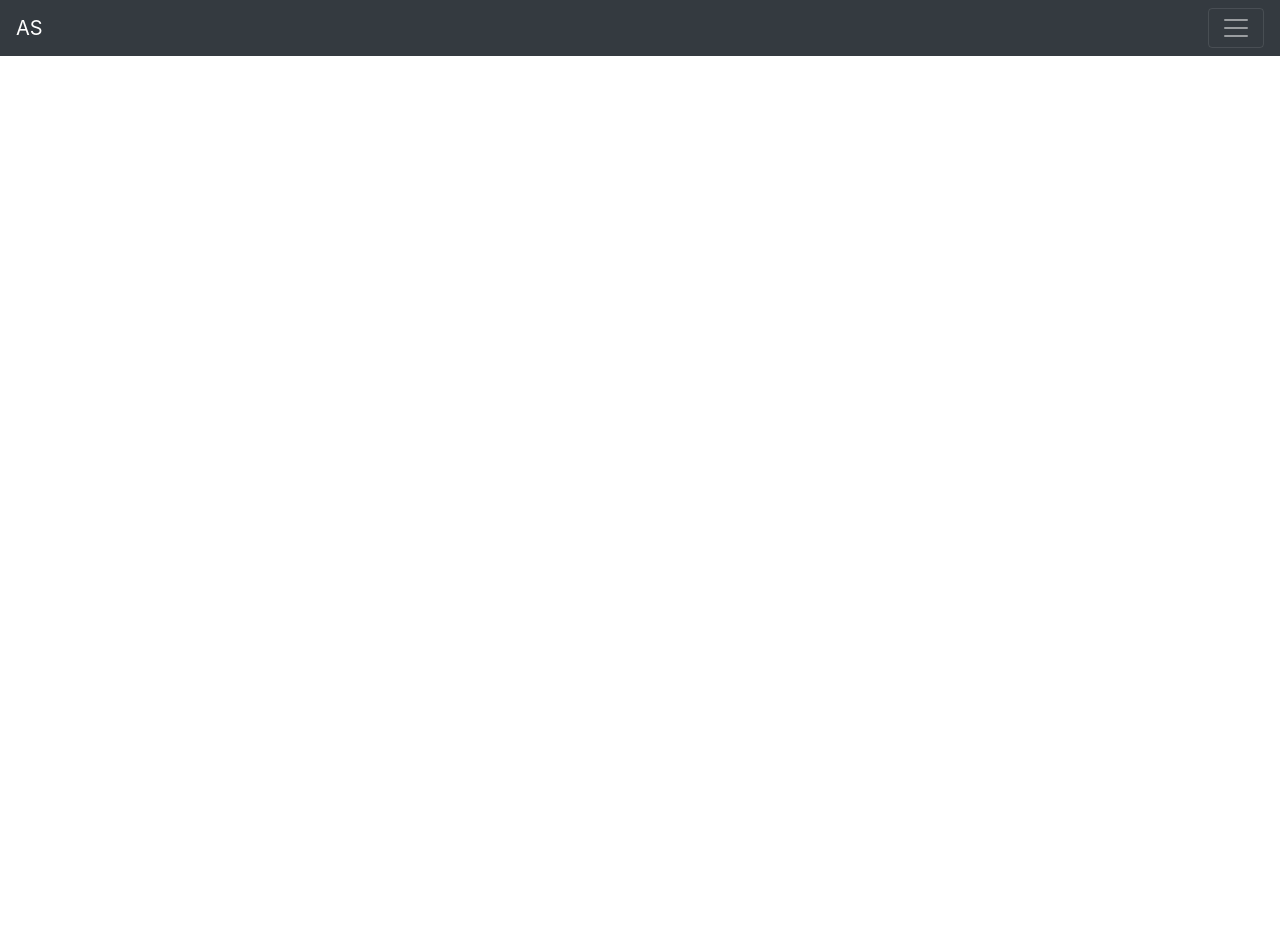
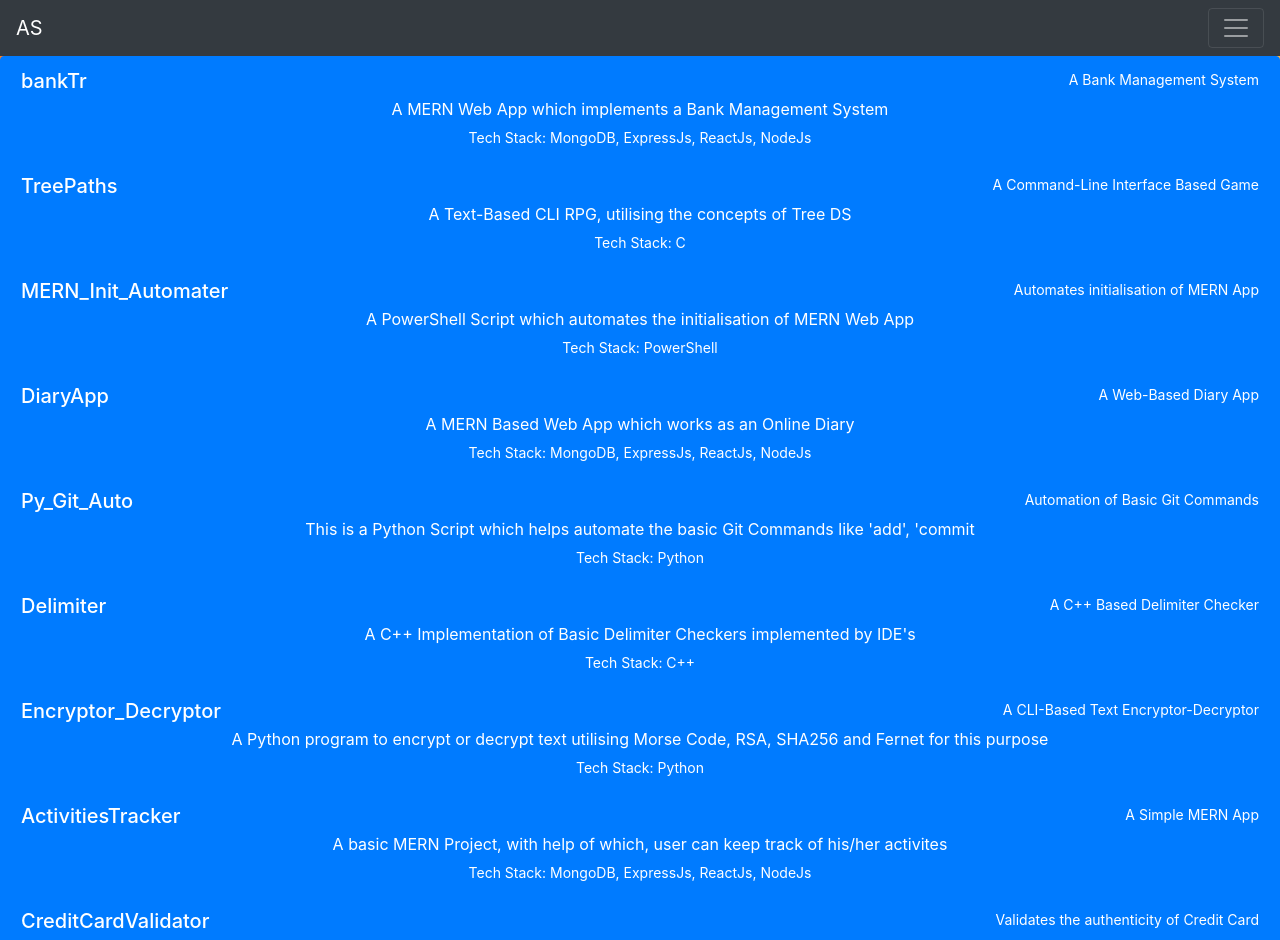
Before and after one commit to Abhinav5050649/portfolioOld, a React (Create React App) app in the folder client/: page /projects in a window 1280 px wide. Shown: the top 940 px of the page. Before the commit the page ends 800 px from the top, so only its background shows below. Built offline with nearby package versions, Linux system fonts and the light colour scheme.

Commit message:
Modifications made

```diff
--- a/client/src/components/contact.js
+++ b/client/src/components/contact.js
@@ -1,9 +1,24 @@
 import React from "react";
+import linked from "./images/link.jpg"
+import github from "./images/github.jpg"
 
 export const Contact = () => {
     return(
-        <div>
-
+        <div class="container">
+            <h1 class="display-4">To Reach Me:</h1>
+            <div class="container">
+                <div class="row">
+                    <div class="col-sm">
+                        <img src={linked} class="img-thumbnail" alt="..." height={175} width={175}></img>
+                    </div>
+                    <div class="col-sm">
+                        <img src={github} class="img-thumbnail" alt="..." height={175} width={175}></img>
+                    </div>
+                </div>
+            </div>
+            <blockquote class="blockquote">
+                <p class="mb-0">Email: abhinav291sharma@gmail.com</p>
+            </blockquote>
         </div>
     );
 }
--- a/client/src/components/projects.js
+++ b/client/src/components/projects.js
@@ -2,8 +2,79 @@ import React from "react";
 
 export const Project = () => {
     return(
-        <div>
-
+        <div class="list-group">
+            <a href="https://github.com/Abhinav5050649/bankTr" class="list-group-item list-group-item-action active">
+                <div class="d-flex w-100 justify-content-between">
+                <h5 class="mb-1">bankTr</h5>
+                <small>A Bank Management System</small>
+                </div>
+                <p class="mb-1">A MERN Web App which implements a Bank Management System</p>
+                <small>Tech Stack: MongoDB, ExpressJs, ReactJs, NodeJs</small>
+            </a>
+            <a href="https://github.com/Abhinav5050649/TreePaths" class="list-group-item list-group-item-action active">
+                <div class="d-flex w-100 justify-content-between">
+                <h5 class="mb-1">TreePaths</h5>
+                <small>A Command-Line Interface Based Game</small>
+                </div>
+                <p class="mb-1">A Text-Based CLI RPG, utilising the concepts of Tree DS</p>
+                <small>Tech Stack: C</small>
+            </a>
+            <a href="https://github.com/Abhinav5050649/MERN_Init_Automater" class="list-group-item list-group-item-action active">
+                <div class="d-flex w-100 justify-content-between">
+                <h5 class="mb-1">MERN_Init_Automater</h5>
+                <small>Automates initialisation of MERN App</small>
+                </div>
+                <p class="mb-1">A PowerShell Script which automates the initialisation of MERN Web App</p>
+                <small>Tech Stack: PowerShell</small>
+            </a>
+            <a href="https://github.com/Abhinav5050649/DiaryApp" class="list-group-item list-group-item-action active">
+                <div class="d-flex w-100 justify-content-between">
+                <h5 class="mb-1">DiaryApp</h5>
+                <small>A Web-Based Diary App</small>
+                </div>
+                <p class="mb-1">A MERN Based Web App which works as an Online Diary</p>
+                <small>Tech Stack: MongoDB, ExpressJs, ReactJs, NodeJs</small>
+            </a>
+            <a href="https://github.com/Abhinav5050649/Py_Git_Auto" class="list-group-item list-group-item-action active">
+                <div class="d-flex w-100 justify-content-between">
+                <h5 class="mb-1">Py_Git_Auto</h5>
+                <small>Automation of Basic Git Commands</small>
+                </div>
+                <p class="mb-1">This is a Python Script which helps automate the basic Git Commands like 'add', 'commit</p>
+                <small>Tech Stack: Python</small>
+            </a>
+            <a href="https://github.com/Abhinav5050649/Delimiter" class="list-group-item list-group-item-action active">
+                <div class="d-flex w-100 justify-content-between">
+                <h5 class="mb-1">Delimiter</h5>
+                <small>A C++ Based Delimiter Checker</small>
+                </div>
+                <p class="mb-1">A C++ Implementation of Basic Delimiter Checkers implemented by IDE's</p>
+                <small>Tech Stack: C++</small>
+            </a>
+            <a href="https://github.com/Abhinav5050649/Encryptor_Decryptor" class="list-group-item list-group-item-action active">
+                <div class="d-flex w-100 justify-content-between">
+                <h5 class="mb-1">Encryptor_Decryptor</h5>
+                <small>A CLI-Based Text Encryptor-Decryptor</small>
+                </div>
+                <p class="mb-1">A Python program to encrypt or decrypt text utilising Morse Code, RSA, SHA256 and Fernet for this purpose</p>
+                <small>Tech Stack: Python</small>
+            </a>
+            <a href="https://github.com/Abhinav5050649/ActivitiesTracker" class="list-group-item list-group-item-action active">
+                <div class="d-flex w-100 justify-content-between">
+                <h5 class="mb-1">ActivitiesTracker</h5>
+                <small>A Simple MERN App</small>
+                </div>
+                <p class="mb-1">A basic MERN Project, with help of which, user can keep track of his/her activites</p>
+                <small>Tech Stack: MongoDB, ExpressJs, ReactJs, NodeJs</small>
+            </a>
+            <a href="https://github.com/Abhinav5050649/CreditCardValidator" class="list-group-item list-group-item-action active">
+                <div class="d-flex w-100 justify-content-between">
+                <h5 class="mb-1">CreditCardValidator</h5>
+                <small>Validates the authenticity of Credit Card</small>
+                </div>
+                <p class="mb-1">A C++ program which verifies the authenticity of a Credit Card based on it's Credit Card Number</p>
+                <small>Tech Stack: C++</small>
+            </a>
         </div>
     );
 }
```
Also changed, not shown: client/src/components/images/github.jpg (added), client/src/components/images/link.jpg (added).
